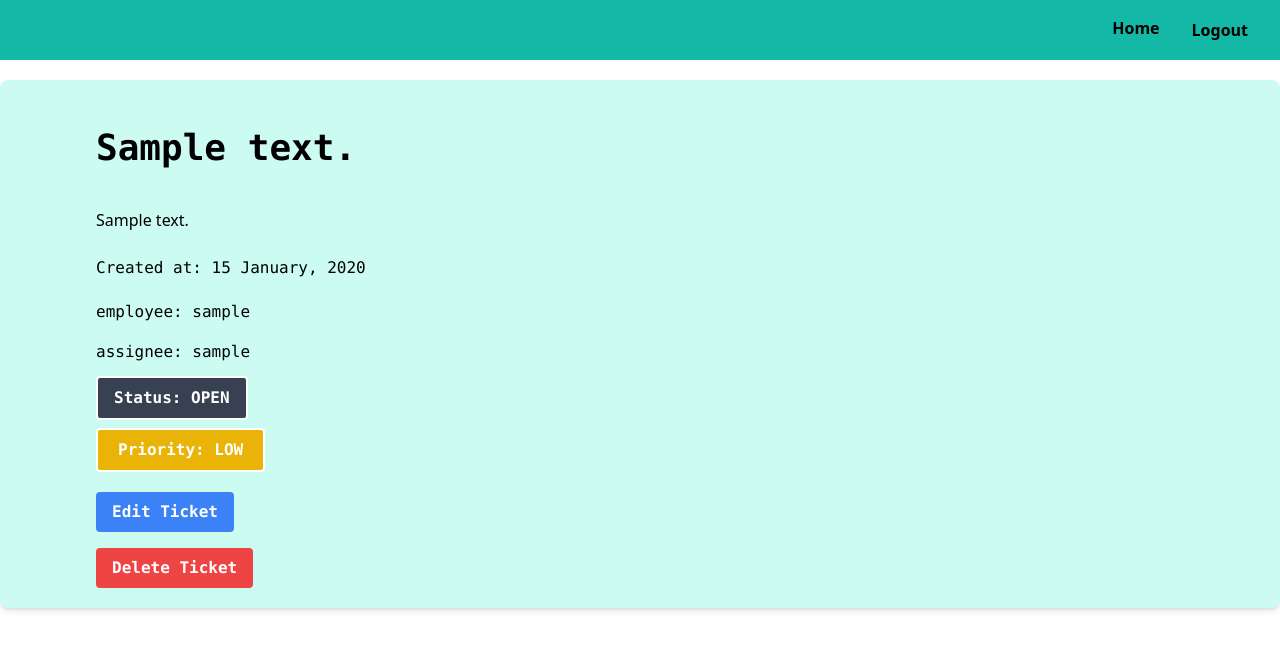
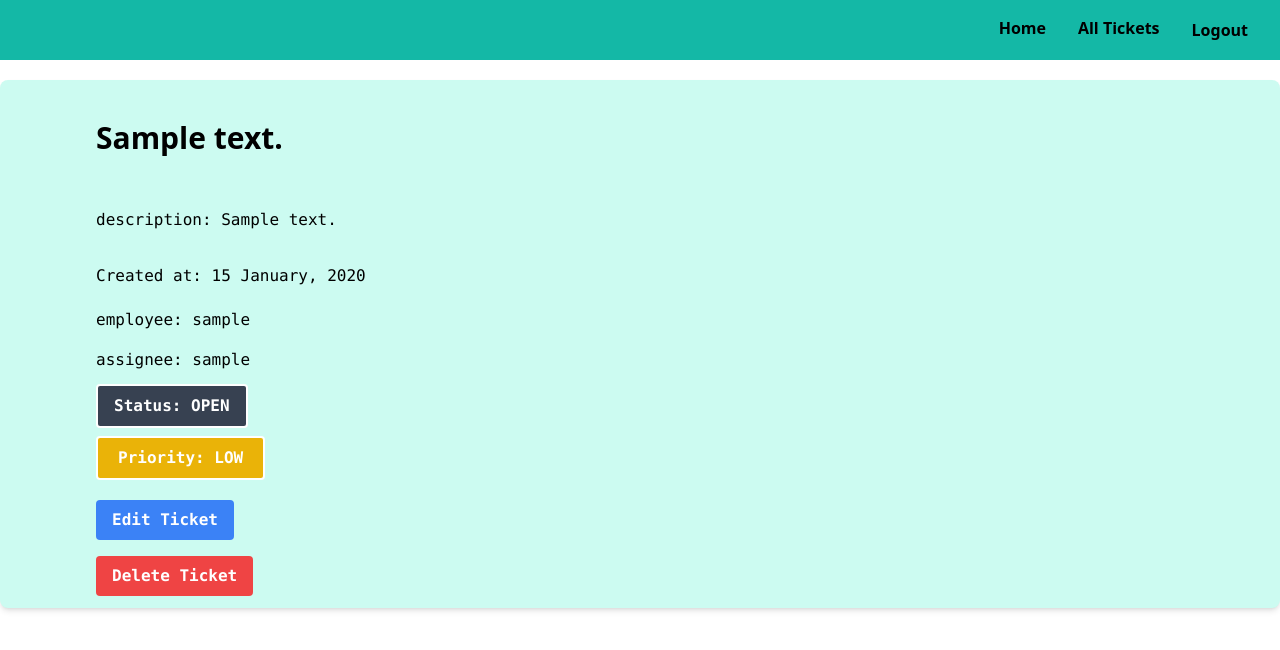
Before and after one commit to AYUSHIPATEL123/Internal-Employee-Ticketing-System, a Django app: page /app/show_ticket/1/ in a window 1280 px wide. Shown: the top 650 px of the page. Run offline with Django 5.2, Linux system fonts and the light colour scheme; a user stored in the database is signed in; tables that the repository leaves empty hold one stand-in row (values such as "Sample post"); style sheets or scripts are compiled from the project's sources; some libraries are stand-ins or nearby versions.

Commit message:
add hambuger

```diff
--- a/emp_tic_man/app/forms.py
+++ b/emp_tic_man/app/forms.py
@@ -31,6 +31,6 @@ class TicketUpdateForm(forms.ModelForm):
                     })
                 else:
                     field.widget.attrs.update({
-                    "class":"border rounded p-2 w-full bg-gray-200 text-black border-2 border-teal-300",
-                    "placeholder":f"enter the {field_name}".replace("_","").capitalize()
+                        "class":"border rounded p-2 w-full bg-gray-200 text-black border-2 border-teal-300",
+                        "placeholder":f"enter the {field_name}".replace("_","").capitalize()
                     })
--- a/emp_tic_man/templates/app/show_ticket.html
+++ b/emp_tic_man/templates/app/show_ticket.html
@@ -6,11 +6,11 @@ Detail Ticket
 {% block content %}
 
 
-<div class="bg-teal-100 max-w-full my-5 mx-auto h-full p-5 sm:px-24 text-black flex flex-col align-middle rounded-lg shadow-md font-mono">
+<div class="bg-teal-100 max-w-full my-5 mx-auto h-full p-3 sm:px-24 text-black flex flex-col align-middle rounded-lg shadow-md font-mono">
 
-    <h2 class="font-bold h-10 text-4xl my-7">{{ object.summary }}</h2>
+    <h2 class="font-bold font-sans h-10 text-3xl my-7 pb-10">{{ object.summary }}</h2>
 
-    <p class="font-sans sm:text-wrap sm:w-2/3 my-3">{{ object.description }}</p>
+    <p class="font-mono sm:text-wrap sm:w-2/3 my-5">description: {{ object.description }}</p>
 
     <p class="my-3">Created at: {{ object.date|date:"j F, Y" }}</p>
 
@@ -33,7 +33,7 @@ Detail Ticket
             {% csrf_token %}
             <button type="submit" class="bg-red-500 hover:bg-red-700 text-white font-bold py-2 px-4 rounded">Delete Ticket</button>
         </form>
-        {% endif %}
+    {% endif %}
 
 
 </div>
--- a/emp_tic_man/templates/app/ticket_list.html
+++ b/emp_tic_man/templates/app/ticket_list.html
@@ -11,7 +11,7 @@
     </h2>
 
     <!-- Add your ticket list content here -->
-    <div flex class="grid grid-cols-1 md:grid-cols-3 lg:grid-cols-4 gap-4 p-10 m-5">
+    <div flex class="grid grid-cols-1 md:grid-cols-3 lg:grid-cols-4 gap-4 p-6 m-5">
     {% for object in object_list %}
 
 
--- a/emp_tic_man/templates/base.html
+++ b/emp_tic_man/templates/base.html
@@ -14,6 +14,7 @@
     {% endblock %}
     </title>
     <link rel="stylesheet" href="{% static 'css/app.css' %}">
+    <link href="https://cdn.jsdelivr.net/npm/remixicon@4.9.0/fonts/remixicon.css" rel="stylesheet"/>
     {% tailwind_css %}
 
 </head>
--- a/emp_tic_man/templates/navbar.html
+++ b/emp_tic_man/templates/navbar.html
@@ -10,11 +10,15 @@
 
     <nav class="bg-teal-500 text-black  p-4 font-bold sticky top-0 z-10 flex align-middle justify-between">
         <div></div>
-        <ul class="flex align-middle justify-center ">
+        <ul class="align-middle justify-center hidden lg:flex">
             <li border-teal-700><a href="{% url 'home' %}" class="hover:text-white py-1.5 px-4 rounded">Home</a></li>
 
 
             {% if user.is_authenticated %}
+            <li border-teal-700><a href="{% url 'all_tickets' %}" class="hover:text-white py-1.5 px-4 rounded">All Tickets</a></li>
+            {% if user.role == 'EMPLOYEE' %}
+            <li border-teal-700><a href="{% url 'add_ticket' %}" class="hover:text-white py-1.5 px-4 rounded">Create Ticket</a></li>
+            {% endif %}
             <li>
                 <form method="post" action="{% url 'logout'%}">
                     {% csrf_token %}
@@ -23,10 +27,43 @@
                     </button>
                 </form>
             </li>
+
+
             {% else %}
             <li><a href="{% url 'login' %}" class="hover:bg-gray-900 hover:text-white py-1 px-4 rounded">Login</a></li>
             <li><a href="{% url 'register' %}" class="hover:bg-gray-900 hover:text-white py-1 px-4 rounded">Register</a></li>
             {% endif %}
+        </ul>
+
+        <nav class="relative group lg:hidden">
+            <button class="text-3xl ">
+                <i class="ri-menu-fill"></i>
+            </button>
+            <div class="absolute text-nowrap right-0 mt-0.5 w-40 border-2 border-teal-600 bg-teal-400 rounded-md shadow-sm py-2 px-4 hidden group-focus-within:flex flex-col text-center">
+
+                <a class="hover:text-white" href="{% url 'home' %}">Home</a>
+                {% if user.is_authenticated %}
+                <a class="hover:text-white" href="{% url 'all_tickets' %}">All Tickets</a>
+
+                    {% if user.role == 'EMPLOYEE' %}
+                    <a class="hover:text-white" href="{% url 'add_ticket' %}">Create Ticket</a>
+                    {% endif %}
+
+                    <form method = "post" action="{% url 'logout'%}">
+                        {% csrf_token %}
+                        <button type="submit" class="hover:bg-gray-900 hover:text-white py-0.5 px-4 rounded">
+                            Logout
+                        </button>
+                    </form>
+
+                {% else %}
+
+                <a href="{% url 'login' %}" class="hover:bg-gray-900 hover:text-white py-1 px-4 rounded">Login</a>
+                <a href="{% url 'register' %}" class="hover:bg-gray-900 hover:text-white py-1 px-4 rounded">Register</a>
+
+                {% endif %}
+            </div>
+            </nav>
 
     </nav>
 </body>
--- a/emp_tic_man/theme/static/css/dist/styles.css
+++ b/emp_tic_man/theme/static/css/dist/styles.css
@@ -858,24 +870,28 @@ input:where([type='file']):focus {
   display: grid;
 }
 
+.hidden {
+  display: none;
+}
+
 .h-10 {
   height: 2.5rem;
+}
+
+.h-full {
+  height: 100%;
 }
 
 .h-screen {
   height: 100vh;
 }
 
-.h-svh {
-  height: 100svh;
+.w-2\/3 {
+  width: 66.666667%;
 }
 
-.h-full {
-  height: 100%;
-}
-
-.w-2\/3 {
-  width: 66.666667%;
+.w-40 {
+  width: 10rem;
 }
 
 .w-fit {
@@ -1091,6 +1129,10 @@ input:where([type='file']):focus {
   padding-bottom: 0.5rem;
 }
 
+.pb-10 {
+  padding-bottom: 2.5rem;
+}
+
 .text-center {
   text-align: center;
 }
@@ -1116,9 +1158,9 @@ input:where([type='file']):focus {
   line-height: 2rem;
 }
 
-.text-4xl {
-  font-size: 2.25rem;
-  line-height: 2.5rem;
+.text-3xl {
+  font-size: 1.875rem;
+  line-height: 2.25rem;
 }
 
 .text-5xl {
@@ -1251,6 +1290,14 @@ input:where([type='file']):focus {
 }
 
 @media (min-width: 1024px) {
+  .lg\:flex {
+    display: flex;
+  }
+
+  .lg\:hidden {
+    display: none;
+  }
+
   .lg\:grid-cols-4 {
     grid-template-columns: repeat(4, minmax(0, 1fr));
   }
```
Also changed, not shown: other parts of emp_tic_man/theme/static/css/dist/styles.css (+59 -28 lines).
